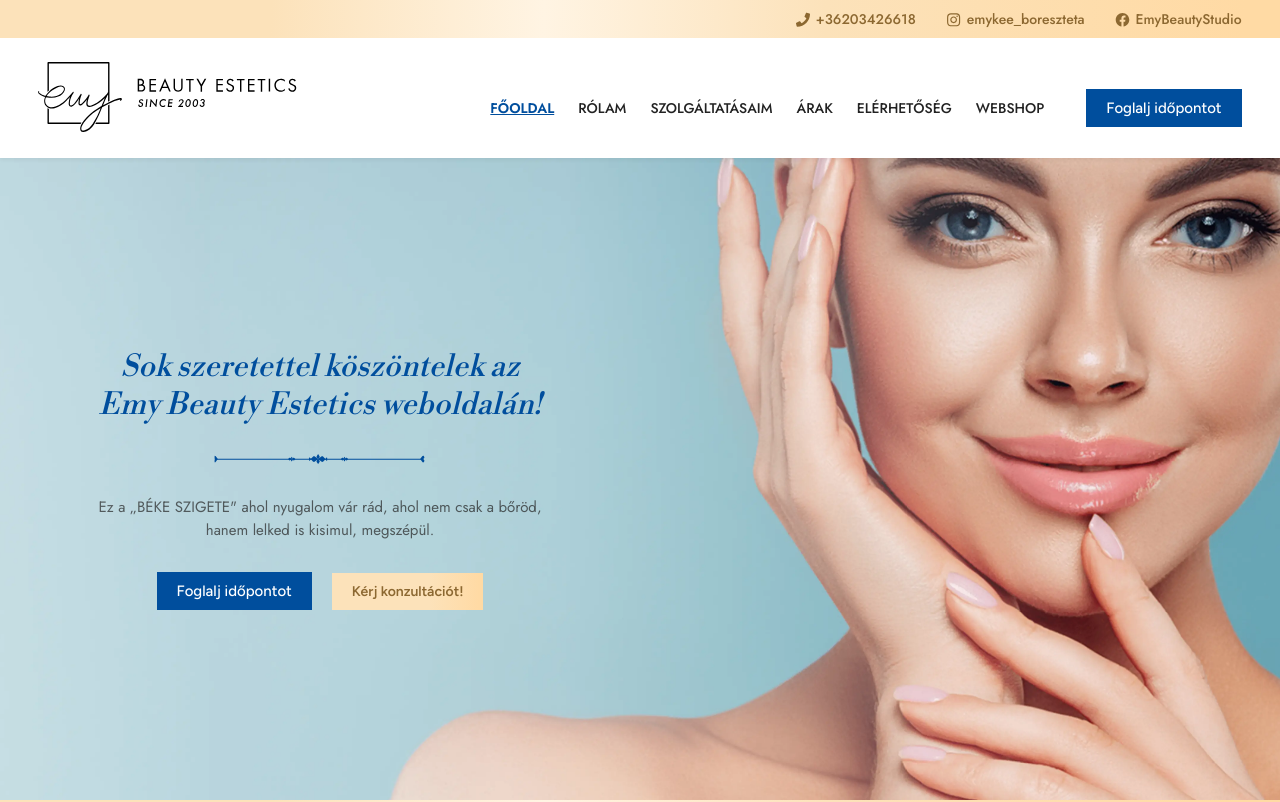
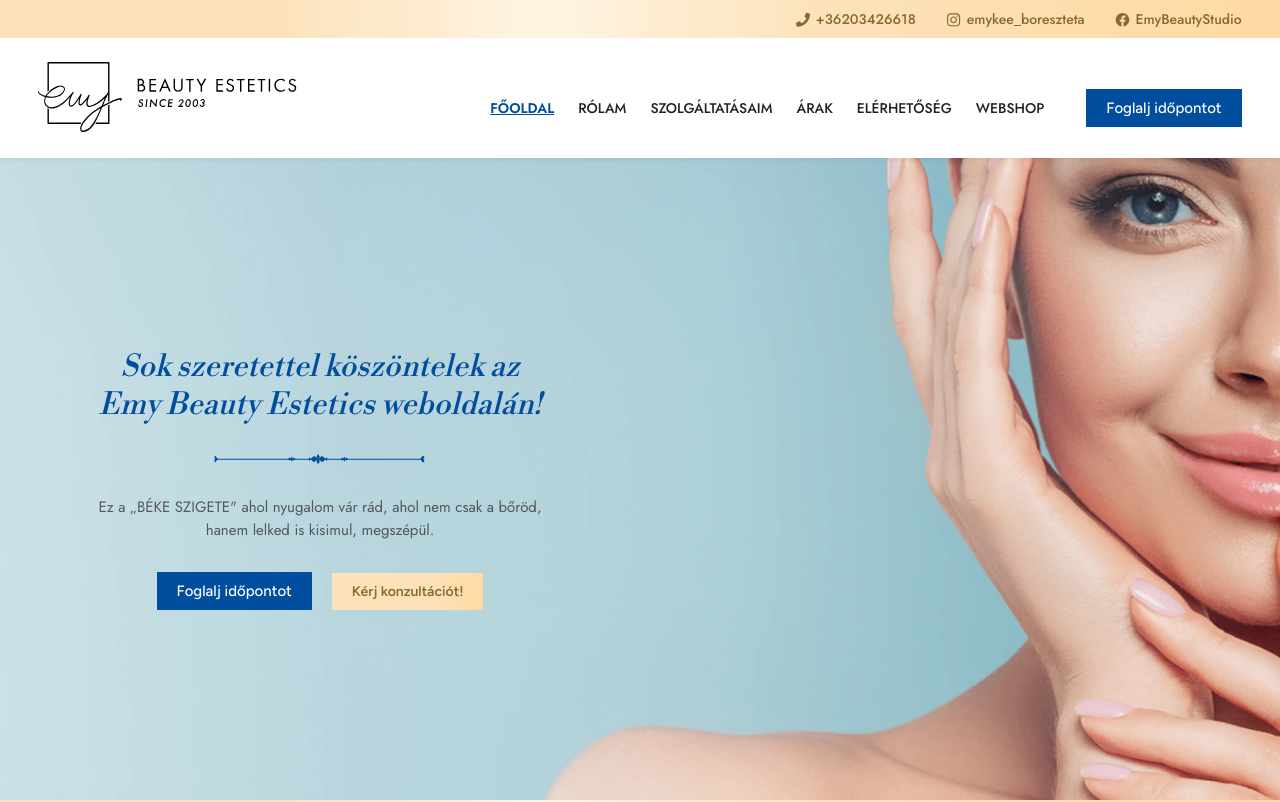
Before and after one commit to gyorgynagy1986/emyBeauty, a Next.js app: page / in a window 1280 px wide. Shown: the top 802 px of the page. Built offline with nearby package versions, Linux system fonts and the light colour scheme.

Commit message:
services

```diff
--- a/src/components/layouts/home/hero/Hero.jsx
+++ b/src/components/layouts/home/hero/Hero.jsx
@@ -1,11 +1,13 @@
 "use client";
 
-import React, { useEffect, useRef, useState } from "react";
+import React, { useEffect, useState } from "react";
 import style from "./Hero.module.css";
 import Image from "next/image";
 import Button from "../../../button/Button";
 import Button2 from "../../../button/Button2";
 import Ob from "../../../astract/ObjectElement";
+
+import { ParallaxProvider, Parallax, useParallax } from 'react-scroll-parallax';
 
 import { size } from "@/data/size";
 import { alt } from "@/data/alt";
@@ -13,10 +15,6 @@ import { mainPage } from "@/data/photos";
 
 const Hero = () => {
   const [isMobile, setIsMobile] = useState(false);
-  const heroRef = useRef(null);
-  const imageRef = useRef(null);
-  const textContentRef = useRef(null);
-  const buttonsRef = useRef(null);
 
   useEffect(() => {
     // Képernyőméret ellenőrzése
@@ -27,91 +25,26 @@ const Hero = () => {
     // Kezdeti ellenőrzés
     checkIfMobile();
 
-    // Belépési animációk (csak egyszer futnak le)
-    const setupEntryAnimations = () => {
-      // Alaphelyzetbe állítjuk az elemeket
-      if (imageRef.current) {
-        imageRef.current.style.opacity = '0';
-      }
-
-      if (textContentRef.current) {
-        textContentRef.current.style.opacity = '0';
-        textContentRef.current.style.transform = isMobile ? 'translateY(50px)' : 'translateY(0)';
-      }
-
-      if (buttonsRef.current) {
-        buttonsRef.current.style.opacity = '0';
-      }
-
-      // Kép animáció - natív DOM manipuláció
-      setTimeout(() => {
-        if (imageRef.current) {
-          imageRef.current.style.transition = 'opacity 1s linear';
-          imageRef.current.style.opacity = '1';
-        }
-      }, 100);
-
-      // Szöveg animáció - natív DOM manipuláció
-      setTimeout(() => {
-        if (textContentRef.current) {
-          textContentRef.current.style.transition = 'opacity 1s linear, transform 1s linear';
-          textContentRef.current.style.opacity = '1';
-          textContentRef.current.style.transform = 'translateY(0)';
-        }
-      }, 400);
-
-      // Gombok animáció - natív DOM manipuláció
-      setTimeout(() => {
-        if (buttonsRef.current) {
-          buttonsRef.current.style.transition = 'opacity 0.8s linear';
-          buttonsRef.current.style.opacity = '1';
-        }
-      }, 700);
-    };
-
-    // Futtatjuk a belépési animációkat
-    setupEntryAnimations();
-
-    // Natív scroll eseményfigyelő a pixel-perfect nagyításhoz
-    const handleScroll = () => {
-      if (isMobile || !heroRef.current || !imageRef.current || !textContentRef.current) return;
-
-      // Kiszámoljuk, hogy mennyire görgettünk túl a hero elemen
-      const heroRect = heroRef.current.getBoundingClientRect();
-
-      // Milyen messzire görgettünk, a hero elem tetejéhez képest
-      const scrollProgress = Math.min(Math.max(-heroRect.top / heroRect.height, 0), 1);
-
-      // Képet és szöveget azonnal nagyítjuk a görgetés arányában
-      imageRef.current.style.transition = 'none'; // Kikapcsoljuk az átmenetet a pixel-perfect követéshez
-      textContentRef.current.style.transition = 'none'; // Kikapcsoljuk az átmenetet a pixel-perfect követéshez
-
-      // Kép nagyítása 1.0 - 1.15 között
-      const imageScale = 1 + (scrollProgress * 0.15);
-      imageRef.current.style.transform = `scale(${imageScale})`;
-
-      // Szöveg nagyítása 1.0 - 1.1 között
-      const textScale = 1 + (scrollProgress * 0.1);
-      textContentRef.current.style.transform = `scale(${textScale})`;
-    };
-
-    // Scroll eseménykezelő hozzáadása
-    window.addEventListener('scroll', handleScroll, { passive: true });
-
     // Eseményfigyelő a képernyőméret változásához
     window.addEventListener('resize', checkIfMobile);
 
     // Komponens leválasztásakor takarítunk
     return () => {
-      window.removeEventListener('scroll', handleScroll);
       window.removeEventListener('resize', checkIfMobile);
     };
-  }, [isMobile]); // Csak akkor futtatjuk újra, ha az isMobile érték változik
+  }, []);
 
   return (
-    <div ref={heroRef} className={style.container}>
+    <ParallaxProvider>
+      <div className={style.container}>
+        {/* Kép Parallax effektekkel */}
+        <Parallax
+          translateY={[0, 0]}
+          scale={[1, isMobile ? 1 : 1.15]} // Mobilon nincs nagyítás
+          easing="linear" // Lineáris átmenet a görgetéssel
+          className={style.imageWrapper}
+        >
           <Image
-        ref={imageRef}
             alt={alt.name}
             quality={100}
             className={style.image}
@@ -119,8 +52,19 @@ const Hero = () => {
             sizes={size.fullsize}
             src={mainPage.heroPhoto}
           />
+        </Parallax>
+
         <div className={style.leftContanier}>
-        <div ref={textContentRef} className={style.helper}>
+          {/* Szöveg tartalom Parallax effektekkel */}
+          <Parallax
+            translateY={isMobile ? [50, 0] : [0, 0]} // Mobilon fade-up animáció
+            scale={[1, isMobile ? 1 : 1.1]} // Mobilon nincs nagyítás
+            opacity={isMobile ? [0, 1] : [1, 1]} // Mobilon fade animáció
+            easing="linear" // Lineáris átmenet a görgetéssel
+            className={style.helper}
+            startScroll={0}
+            endScroll={isMobile ? 300 : 600}
+          >
             <h1 className={style.h1}>
               Sok szeretettel köszöntelek az Emy Beauty Estetics weboldalán!
             </h1>
@@ -134,14 +78,16 @@ const Hero = () => {
               </p>
             </div>
 
-          <div ref={buttonsRef} className={style.buttonContainer}>
+            {/* Gombok normál módon, fade effekttel */}
+            <div className={style.buttonContainer}>
               <Button />
               <Button2 className={style.leftContanier} />
             </div>
-        </div>
+          </Parallax>
         </div>
         <div className={style.rightContanier}></div>
       </div>
+    </ParallaxProvider>
   );
 };
 
--- a/src/components/layouts/home/hero/Hero.module.css
+++ b/src/components/layouts/home/hero/Hero.module.css
@@ -15,7 +15,7 @@
   object-fit: cover;
   z-index: -1;
   left: 0;
-  width: 100%;
+  width: auto;
   height: 100%;
 }
 
@@ -155,36 +155,21 @@
 }
 
 
-/* Hero.module.css kiegészítések a natív pixel-perfect animációkhoz */
 
-.image {
-  transform-origin: center center;
-  will-change: transform, opacity;
-  /* Kezdeti átmenet a belépési animációhoz */
-  transition: opacity 1s linear;
-}
-
-.helper {
-  transform-origin: center left;
-  will-change: transform, opacity;
-  /* Kezdeti átmenet a belépési animációhoz */
-  transition: opacity 1s linear, transform 1s linear;
-}
-
-.buttonContainer {
-  will-change: opacity;
-  /* Kezdeti átmenet a belépési animációhoz */
-  transition: opacity 0.8s linear;
-}
 
 /* Gondoskodunk arról, hogy az overflow megfelelő legyen a scale animációhoz */
 .container {
   position: relative;
   overflow: hidden;
-  isolation: isolate; /* Modern stacking context létrehozása */
 }
 
-/* Mobilon némi extra igazítás */
+/* A scroll-parallax könyvtár saját pozíciókezelésének segítése */
+.leftContanier {
+  z-index: 2;
+  position: relative;
+}
+
+/* Mobilon extra stílusok az animációkhoz */
 @media (max-width: 768px) {
   .helper {
     transform-origin: center center;
```
Lines whose indentation alone changed are shown as unchanged.
